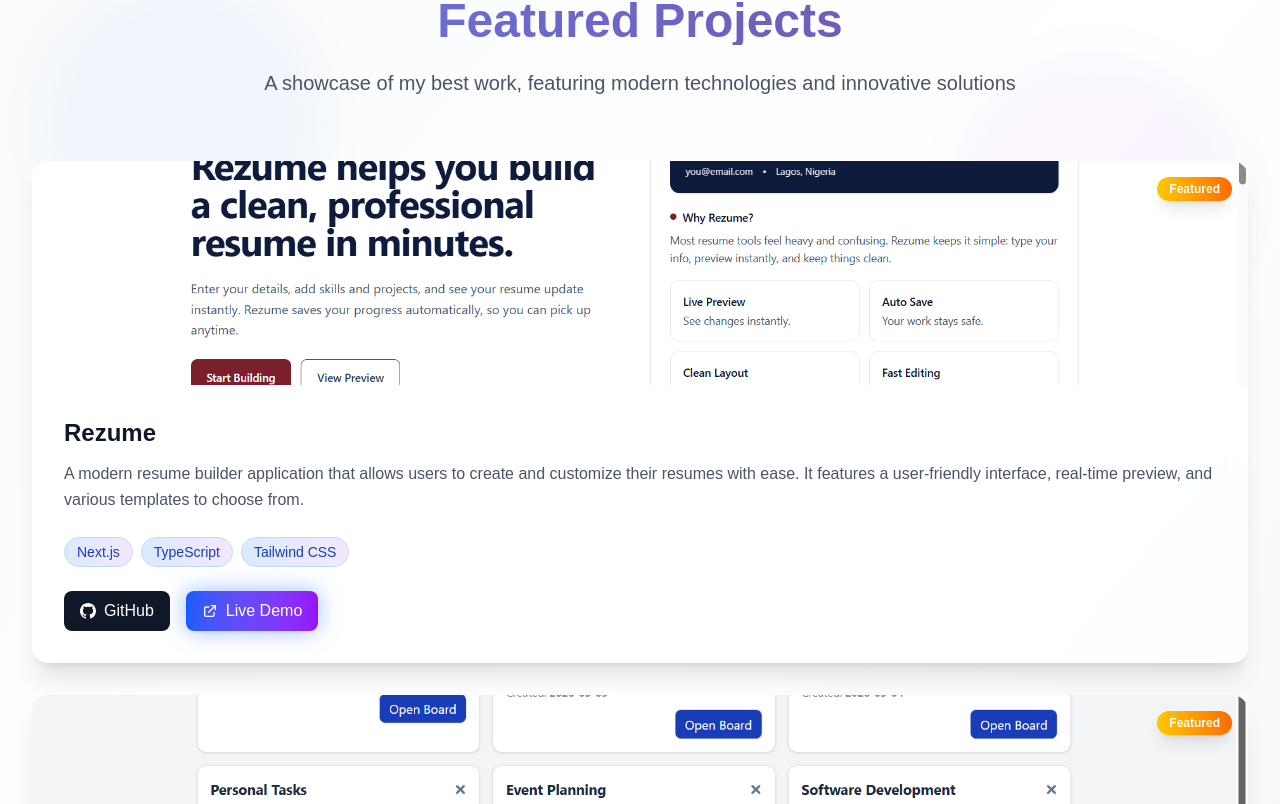
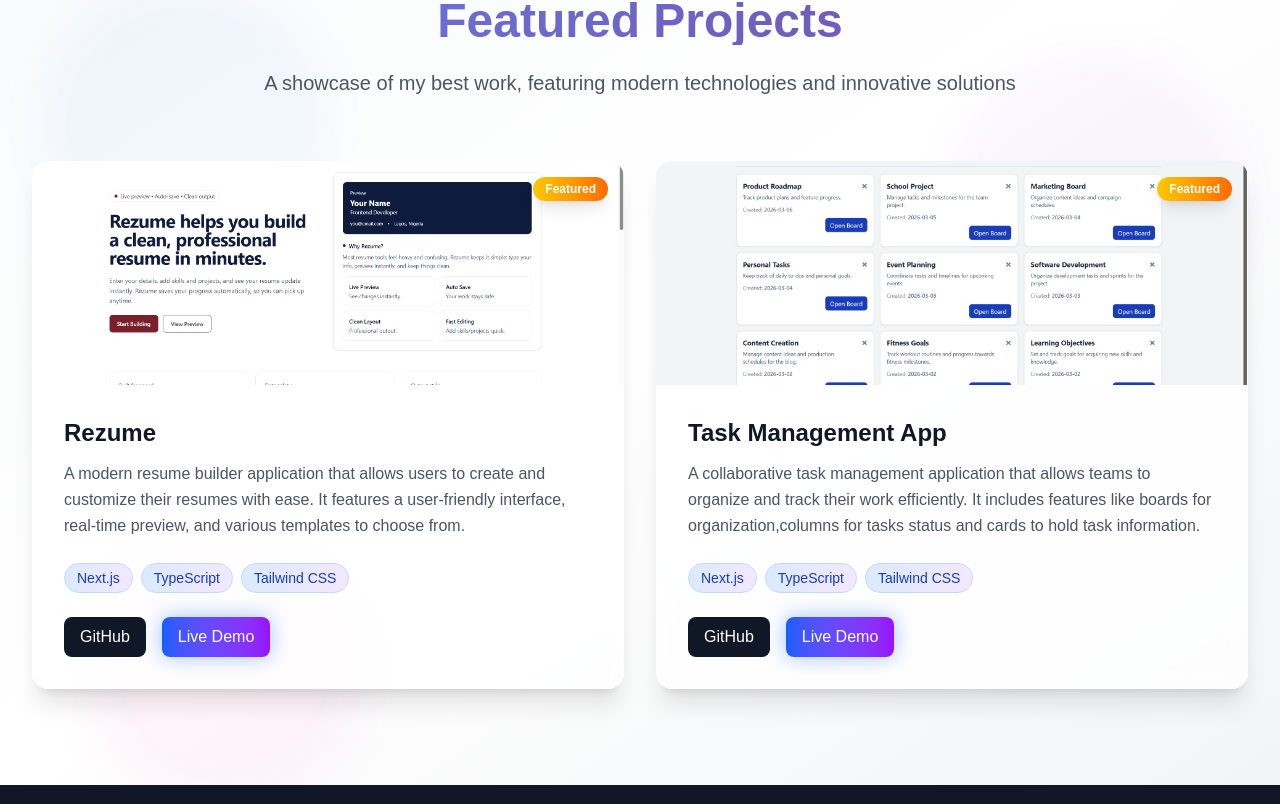
Before and after one commit to abunusaybah1/portfolio, a Next.js app: page / in a window 1280 px wide. Shown: the part 1996-2800 px from the top of the page. Built offline with nearby package versions, Linux system fonts and the light colour scheme.

Commit message:
Further edits

```diff
--- a/components/FeaturedProjects.tsx
+++ b/components/FeaturedProjects.tsx
@@ -33,17 +33,19 @@ export default function FeaturedProjects() {
 
         <div className="flex flex-col md:flex-row md:flex-wrap lg:justify-between gap-8">
           {featuredProjects.map((project, index) => (
-            <Link key={project.id} href={`/projects/${project.slug}`}>
             <div
               key={project.id}
               className="group relative bg-white/80 dark:bg-gray-800/80 backdrop-blur-sm rounded-2xl shadow-xl hover:shadow-2xl transition-all duration-500 transform hover:-translate-y-2 animate-fade-in md:flex-1 md:max-w-sm lg:max-w-none"
               style={{ animationDelay: `${index * 0.2}s` }}
             >
-                {/* Gradient overlay on hover */}
               <div className="absolute inset-0 bg-linear-to-br from-blue-500/20 to-purple-600/20 rounded-2xl opacity-0 group-hover:opacity-100 transition-opacity duration-500"></div>
 
               <div className="relative overflow-hidden rounded-t-2xl">
-                  <div className="relative h-56 group-hover:scale-110 transition-transform duration-500">
+                <Link
+                  href={`/projects/${project.slug}`}
+                  style={{ textDecoration: "none" }}
+                >
+                  <div className="relative h-56 cursor-pointer group-hover:scale-110 transition-transform duration-500">
                     <Image
                       src={project.image}
                       alt={project.title}
@@ -52,8 +54,8 @@ export default function FeaturedProjects() {
                     />
                     <div className="absolute inset-0 bg-black/0 group-hover:bg-black/20 transition-colors duration-300"></div>
                   </div>
+                </Link>
 
-                  {/* Featured badge */}
                 <div className="absolute top-4 right-4 bg-linear-to-r from-yellow-400 to-orange-500 text-white px-3 py-1 rounded-full text-xs font-semibold shadow-lg">
                   Featured
                 </div>
@@ -61,8 +63,11 @@ export default function FeaturedProjects() {
 
               <div className="relative p-8">
                 <h3 className="text-2xl font-bold text-gray-900 dark:text-white mb-3 group-hover:text-blue-600 dark:group-hover:text-blue-400 transition-colors">
+                  <Link href={`/projects/${project.slug}`} className="">
                     {project.title}
+                  </Link>
                 </h3>
+
                 <p className="text-gray-600 dark:text-gray-400 mb-6 line-clamp-3 leading-relaxed">
                   {project.description}
                 </p>
@@ -85,63 +90,21 @@ export default function FeaturedProjects() {
                     rel="noopener noreferrer"
                     className="group/btn flex items-center px-4 py-2 bg-gray-900 dark:bg-gray-700 text-white rounded-lg hover:bg-gray-800 dark:hover:bg-gray-600 transition-all duration-300 transform hover:scale-105 hover:shadow-lg"
                   >
-                      <svg
-                        className="w-4 h-4 mr-2 group-hover/btn:rotate-12 transition-transform"
-                        fill="currentColor"
-                        viewBox="0 0 24 24"
-                      >
-                        <path d="M12 0c-6.626 0-12 5.373-12 12 0 5.302 3.438 9.8 8.207 11.387.599.111.793-.261.793-.577v-2.234c-3.338.726-4.033-1.416-4.033-1.416-.546-1.387-1.333-1.756-1.333-1.756-1.089-.745.083-.729.083-.729 1.205.084 1.839 1.237 1.839 1.237 1.07 1.834 2.807 1.304 3.492.997.107-.775.418-1.305.762-1.604-2.665-.305-5.467-1.334-5.467-5.931 0-1.311.469-2.381 1.236-3.221-.124-.303-.535-1.524.117-3.176 0 0 1.008-.322 3.301 1.23.957-.266 1.983-.399 3.003-.404 1.02.005 2.047.138 3.006.404 2.291-1.552 3.297-1.23 3.297-1.23.653 1.653.242 2.874.118 3.176.77.84 1.235 1.911 1.235 3.221 0 4.609-2.807 5.624-5.479 5.921.43.372.823 1.102.823 2.222v3.293c0 .319.192.694.801.576 4.765-1.589 8.199-6.086 8.199-11.386 0-6.627-5.373-12-12-12z" />
-                      </svg>
                     GitHub
                   </a>
+
                   <a
                     href={project.demo}
                     target="_blank"
                     rel="noopener noreferrer"
                     className="group/btn flex items-center px-4 py-2 bg-linear-to-r from-blue-600 to-purple-600 text-white rounded-lg hover:from-blue-700 hover:to-purple-700 transition-all duration-300 transform hover:scale-105 hover:shadow-lg animate-glow"
                   >
-                      <svg
-                        className="w-4 h-4 mr-2 group-hover/btn:translate-x-1 transition-transform"
-                        fill="none"
-                        stroke="currentColor"
-                        viewBox="0 0 24 24"
-                      >
-                        <path
-                          strokeLinecap="round"
-                          strokeLinejoin="round"
-                          strokeWidth={2}
-                          d="M10 6H6a2 2 0 00-2 2v10a2 2 0 002 2h10a2 2 0 002-2v-4M14 4h6m0 0v6m0-6L10 14"
-                        />
-                      </svg>
                     Live Demo
                   </a>
                 </div>
               </div>
             </div>
-            </Link>
           ))}
-        </div>
-
-        <div className="text-center mt-16 animate-slide-in-left">
-          <Link
-            href="/projects"
-            className="group inline-flex items-center px-8 py-4 bg-linear-to-r from-blue-600 to-purple-600 text-white font-semibold rounded-full hover:from-blue-700 hover:to-purple-700 transition-all duration-300 transform hover:scale-110 hover:shadow-2xl"
-          >
-            <span className="mr-2">View All Projects</span>
-            <svg
-              className="w-5 h-5 group-hover:translate-x-1 transition-transform"
-              fill="none"
-              stroke="currentColor"
-              viewBox="0 0 24 24"
-            >
-              <path
-                strokeLinecap="round"
-                strokeLinejoin="round"
-                strokeWidth={2}
-                d="M17 8l4 4m0 0l-4 4m4-4H3"
-              />
-            </svg>
-          </Link>
         </div>
       </div>
     </section>
```
Lines whose indentation alone changed are shown as unchanged.
